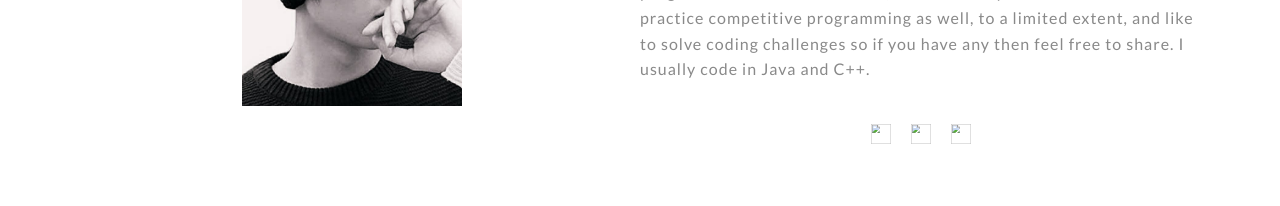
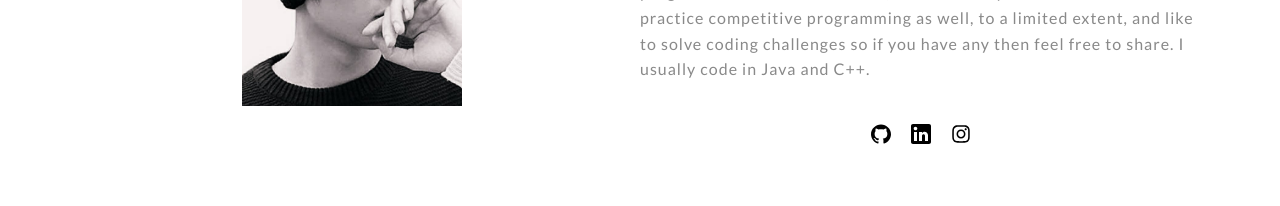
Before and after one commit to shreysingh8838/Portfolio-Shrey, a plain HTML site: page index.html in a window 1280 px wide. Shown: the part 940-1146 px from the top of the page. Drawn offline with Linux system fonts and the light colour scheme.

Commit message:
classified assets

```diff
--- a/index.html
+++ b/index.html
@@ -71,9 +71,9 @@
                 <h3>Hello I'am Shrey Singh</h3>
                 <p>I am a passionate web developer. I always tries my best to learn new technologies. Apart from web developement, I spend my time learning algorithms. I document what I learn on my github so that fellow programmers can refer to them, make a PR if you want to contribute. I practice competitive programming as well, to a limited extent, and like to solve coding challenges so if you have any then feel free to share. I usually code in Java and C++.</p>
                 <ul class="social">
-                    <li><a href="https://github.com/shreysingh8838?tab=repositories"><img src="github.svg" alt="" style="height: 40px; width: 40px;"></a></li>
-                    <li><a href="https://www.linkedin.com/in/shrey-singh-978847178/"><img src="linkedin-logo.svg" alt="" style="height: 40px; width: 40px;"></a></li>
-                    <li><a href="https://www.instagram.com/p/CEfJje1ATD1/?utm_source=ig_web_copy_link"><img src="instagram-brands.svg" alt=""style="height: 40px; width: 40px;"></a></li>
+                    <li><a href="https://github.com/shreysingh8838?tab=repositories"><img src="/Assets/github.svg" alt="" style="height: 40px; width: 40px;"></a></li>
+                    <li><a href="https://www.linkedin.com/in/shrey-singh-978847178/"><img src="/Assets/linkedin-logo.svg" alt="" style="height: 40px; width: 40px;"></a></li>
+                    <li><a href="https://www.instagram.com/p/CEfJje1ATD1/?utm_source=ig_web_copy_link"><img src="/Assets/instagram-brands.svg" alt=""style="height: 40px; width: 40px;"></a></li>
                 </ul>
             </div>
         </div>
```
